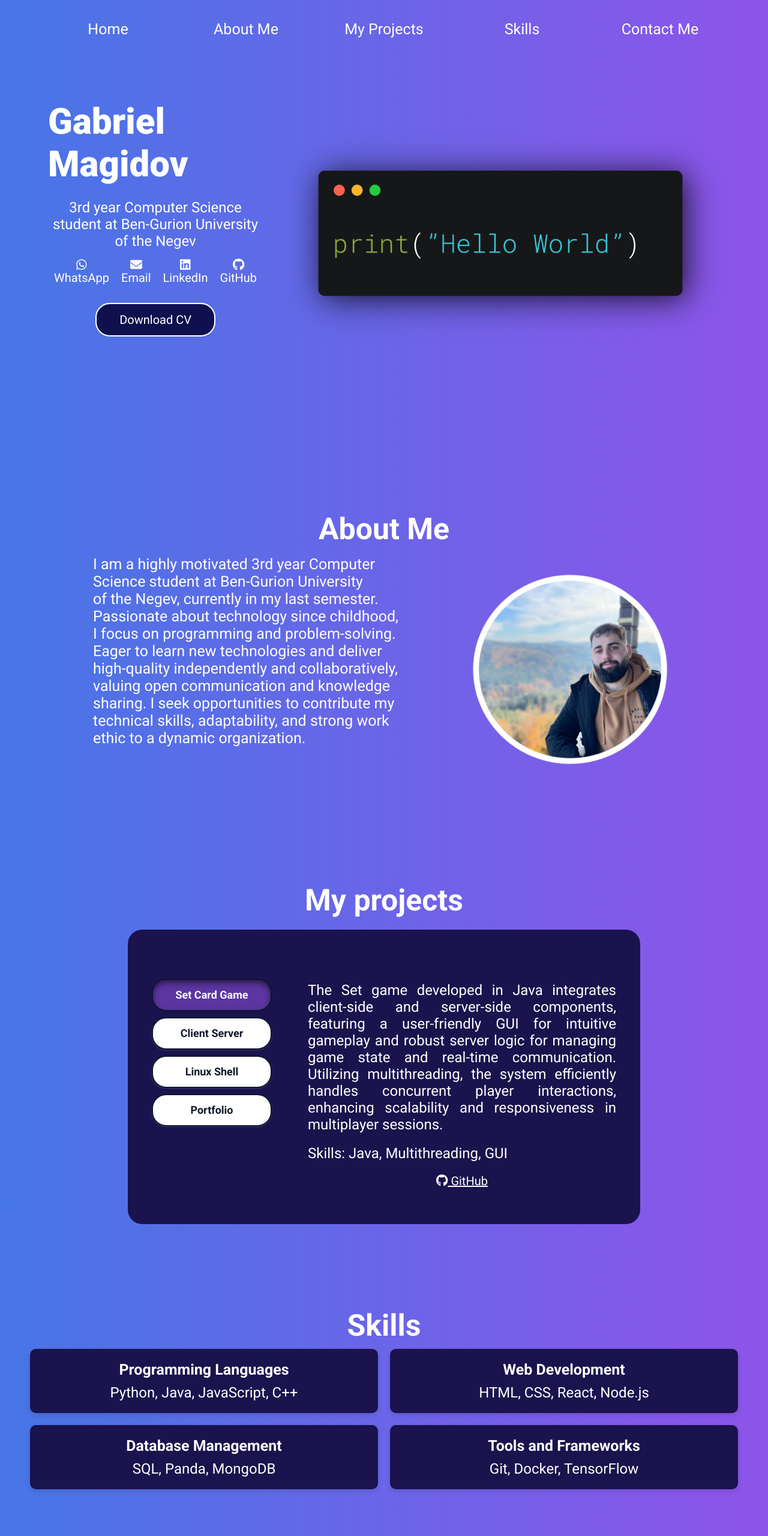
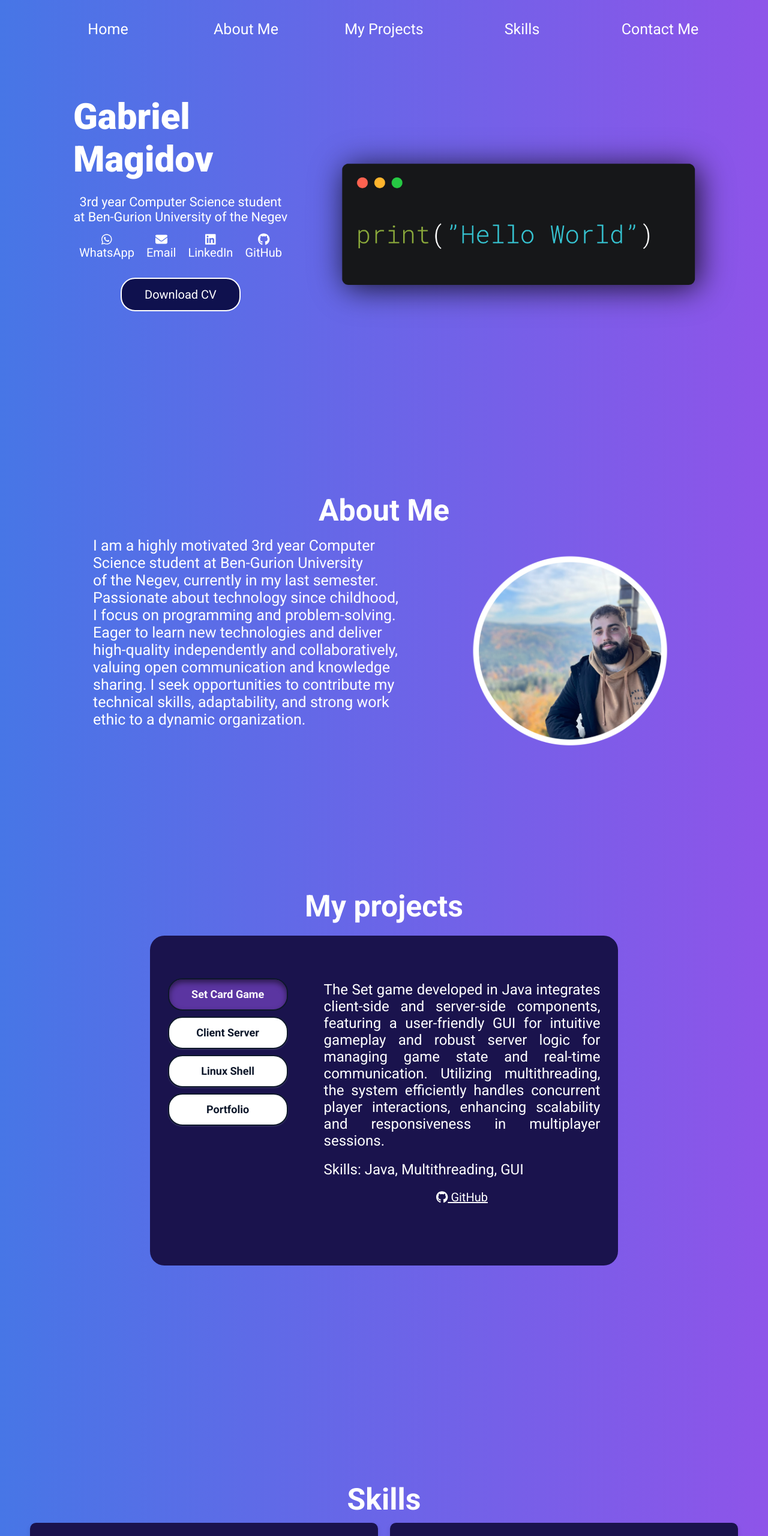
Before and after one commit to GabrielMagidov/Portfolio, a React (Create React App) app: page / in a window 1280 px wide. Shown: the top 2561 px of the page at 60% size. Built offline with nearby package versions, Linux system fonts and the light colour scheme.

Commit message:
Update website with new changes

```diff
--- a/src/App.css
+++ b/src/App.css
@@ -1,4 +1,5 @@
-@import url("https://fonts.googleapis.com/css2?family=Roboto:ital,wght@0,100;0,300;0,400;0,500;0,700;0,900;1,100;1,300;1,400;1,500;1,700;1,900&display=swap");
+/* app.css */
+@import url("https://fonts.googleapis.com/css2?family=Roboto:ital,wght@0,100;0,300;0,400;0,500;0,700;0,900&display=swap");
 
 body {
   font-family: "Roboto", sans-serif;
@@ -37,7 +38,7 @@ main {
 section {
   width: 100%;
   padding: 20px;
-  margin: 20px 0;
+  margin: 10px 0; /* Reduce margin between sections */
 }
 
 h1 {
--- a/src/components/About.css
+++ b/src/components/About.css
@@ -1,6 +1,6 @@
 #about {
   text-align: center; /* Centers the content horizontally */
-  padding-bottom: 50px;
+  padding-bottom: 80px;
 }
 
 .about-content {
--- a/src/components/Contact.css
+++ b/src/components/Contact.css
@@ -1,11 +1,12 @@
+/* contact.css */
 #contact {
   display: flex;
   flex-direction: column;
   align-items: center; /* Center-align the entire section horizontally */
   justify-content: center; /* Center-align the entire section vertically */
   height: 100vh; /* Full viewport height */
-  padding: 20px 20px 0 20px; /* Adjust padding for spacing, remove bottom padding */
-  margin-bottom: 0; /* Ensure no bottom margin */
+  padding: 0px 20px 0px 20px; /* Adjust padding for spacing, remove bottom padding */
+  position: static;
   bottom: 0;
 }
 
--- a/src/components/Header.css
+++ b/src/components/Header.css
@@ -88,8 +88,8 @@ nav ul li {
   }
 
   .NavButton {
-    font-size: 16px; /* Adjust font size for mobile devices */
+    font-size: 14px; /* Adjust font size for mobile devices */
     padding: 0.8rem 1rem; /* Adjust padding for mobile devices */
-    width: 140px; /* Adjust width for mobile devices */
+    width: 100px; /* Adjust width for mobile devices */
   }
 }
--- a/src/components/Home.css
+++ b/src/components/Home.css
@@ -4,22 +4,23 @@
   align-items: center;
   justify-content: space-between; /* Space between items */
   flex-wrap: nowrap; /* No wrapping */
-  padding: 20px;
-  max-width: 1200px; /* Adjust the maximum width of the container */
+  padding: 1%;
+  max-width: 1500px; /* Adjust the maximum width of the container */
   margin: auto; /* Center the container */
 }
 
 #home {
   text-align: left;
   margin: 0;
-  flex: 0 0 15%; /* Take up 15% of the container width */
+  flex: 0 0 25%; /* Take up 15% of the container width */
   padding: 20px;
   box-sizing: border-box;
   display: flex;
   flex-direction: column;
   justify-content: space-between;
   height: 100%;
-  padding-bottom: 70px;
+  padding-bottom: 90px;
+  padding-left: 50px;
 }
 
 .contact-links {
@@ -80,6 +81,10 @@ img {
   border: #0f114e solid 2px;
 }
 
+.home_p {
+  font-size: 1.35rem;
+}
+
 /* Media Queries */
 @media (max-width: 1024px) {
   .container {
@@ -126,6 +131,7 @@ img {
 @media (max-width: 480px) {
   h1 {
     font-size: 24px;
+    text-align: center;
   }
 
   .cvButton {
--- a/src/components/Home.jsx
+++ b/src/components/Home.jsx
@@ -11,7 +11,7 @@ export default function Home() {
     <div className="container">
       <section id="home">
         <h1>Gabriel Magidov</h1>
-        <p>
+        <p className="home_p">
           3rd year Computer Science student at Ben-Gurion University of the
           Negev
         </p>
--- a/src/components/Projects.css
+++ b/src/components/Projects.css
@@ -2,11 +2,13 @@
   text-align: center;
   background-color: #1a134d;
   border-radius: 1.5rem;
-  width: 70%; /* Adjusted width for responsiveness */
+  width: 64%; /* Adjusted width for responsiveness */
   max-width: 100%; /* Ensure it spans the full width on smaller screens */
   margin: 20px auto; /* Center and add margin */
-  padding: 30px; /* Adjusted padding */
+  padding: 20px 10px 20px 20px; /* Reduced right padding */
   box-sizing: border-box; /* Include padding and border in width/height */
+  height: auto; /* Make height auto for flexibility */
+  min-height: 550px; /* Ensure minimum height */
 }
 
 .projects-container {
@@ -49,8 +51,10 @@
 
 .tab-content {
   text-align: center;
-  max-width: 600px;
+  max-width: 800px;
   width: 100%; /* Full width */
+  padding-right: 0; /* Remove right padding */
+  margin-right: 0; /* Remove right margin */
 }
 
 .tab-content a {
@@ -100,10 +104,36 @@ h2 {
 
 @media (min-width: 1024px) {
   #project {
-    padding: 40px; /* Increase padding on larger screens */
+    padding: 30px; /* Adjust padding for larger screens */
   }
 
   h2 {
     font-size: 2.5rem; /* Increase font size for larger screens */
   }
 }
+
+/* Media queries for phones */
+@media (max-width: 767px) {
+  #project {
+    width: 90%; /* Adjust width for smaller screens */
+    padding: 15px; /* Adjust padding for smaller screens */
+    min-height: auto; /* Adjust minimum height */
+  }
+
+  h2 {
+    font-size: 1.5rem; /* Adjust font size for smaller screens */
+  }
+
+  .tab-content a {
+    font-size: 1rem; /* Adjust font size for smaller screens */
+  }
+
+  .description {
+    text-align: center; /* Center text for smaller screens */
+    font-size: 1rem; /* Adjust font size for smaller screens */
+  }
+
+  .skills_p {
+    text-align: center; /* Center text for smaller screens */
+  }
+}
--- a/src/components/Skills.css
+++ b/src/components/Skills.css
@@ -1,7 +1,8 @@
 #skills {
   text-align: center;
   margin: 100px 0 20px 0; /* Increase top margin, decrease bottom margin */
-  padding: 0 20px; /* Add padding for smaller screens */
+  padding-top: 40px;
+  padding-bottom: 20px;
 }
 
 .skills-grid {
```
Also changed, not shown: 1 other file (tests, documents, lock files or other folders).
